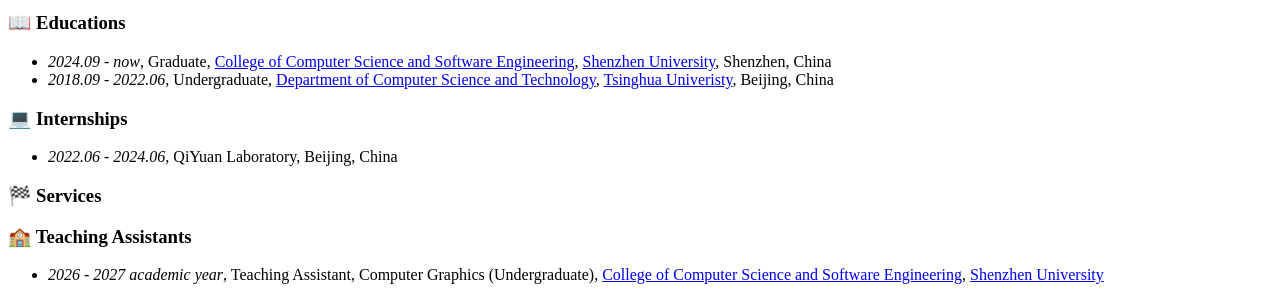
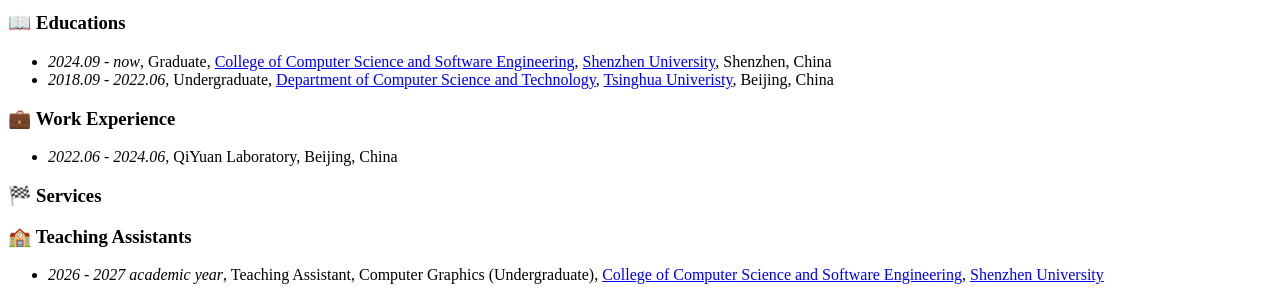
Before and after one commit to kikato2022/kikato2022.github.io, a Jekyll site: the page built from _pages/includes/others.md, in a window 1280 px wide. Shown: the part 480-780 px from the top of the page. Built offline with Jekyll 4.4.1, drawn with Linux system fonts in a browser that asks for light colours; nearby versions of some CDN libraries; our own code applies the rules of GitHub Pages for plain Markdown files.

Commit message:
Rename the Internships section to Work Experience

```diff
--- a/_pages/includes/others.md
+++ b/_pages/includes/others.md
@@ -2,7 +2,7 @@
 - *2024.09 - now*, Graduate, [College of Computer Science and Software Engineering](https://csse.szu.edu.cn/), [Shenzhen University](https://en.szu.edu.cn/), Shenzhen, China
 - *2018.09 - 2022.06*, Undergraduate, [Department of Computer Science and Technology](https://www.cs.tsinghua.edu.cn/), [Tsinghua Univeristy](https://www.tsinghua.edu.cn/), Beijing, China
 
-# 💻 Internships
+# 💼 Work Experience
 - *2022.06 - 2024.06*, QiYuan Laboratory, Beijing, China
 
 # 🏁 Services
```
